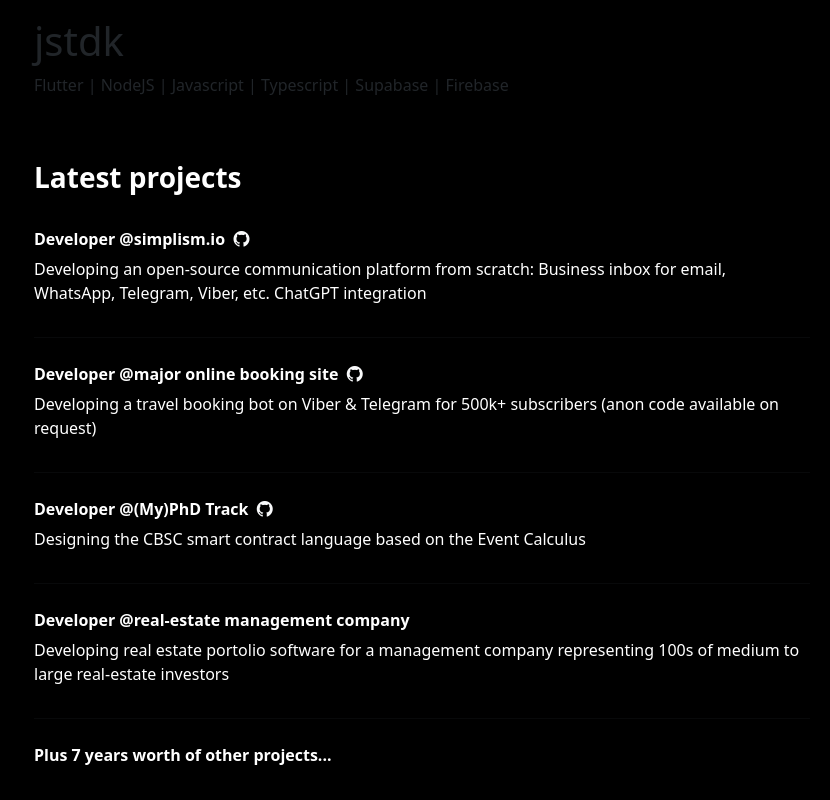
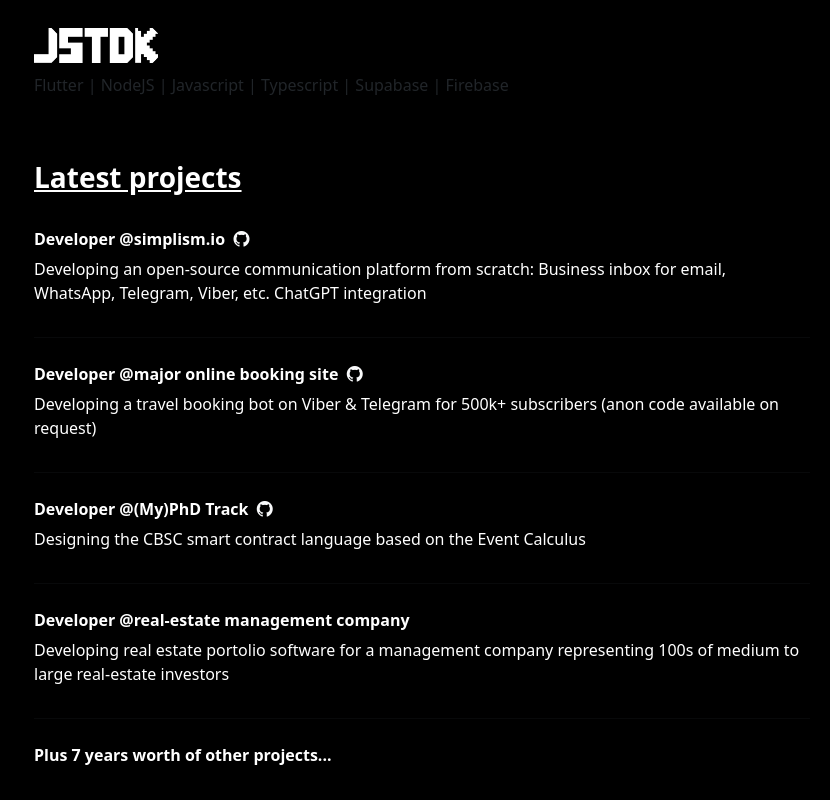
Before and after one commit to jstdk/jstdk.dev, a plain HTML site: page index.html in a window 1280 px wide. Shown: the whole page, without its empty margins (218-1048 px from the left). Drawn offline with nearby package versions, Linux system fonts and the light colour scheme.

Commit message:
Update projects

```diff
--- a/index.html
+++ b/index.html
@@ -36,12 +36,12 @@
     <div class="container-fluid">
 
         <div class="row">
-            <h1>jstdk</h1>
+            <h1><img src="logo1.png" alt="GeeksforGeeks logo" height="35"></h1>
             <p>Flutter | NodeJS | Javascript | Typescript | Supabase | Firebase</p>
         </div>
 
         <div class="row">
-            <h3 class=" text-white mt-5 mb-4 underline"><strong>Latest projects
+            <h3 class=" text-white mt-5 mb-4 underline"><strong><u>Latest projects</u>
                 </strong></h3>
         </div>
 
```
Also changed, not shown: logo1.png (added), logo2.png (added).
